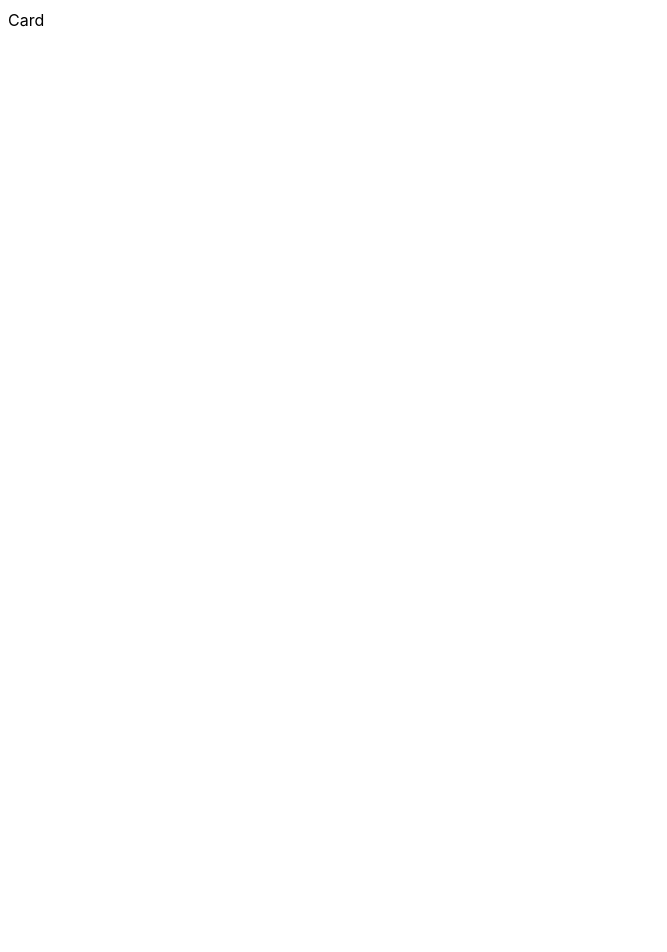
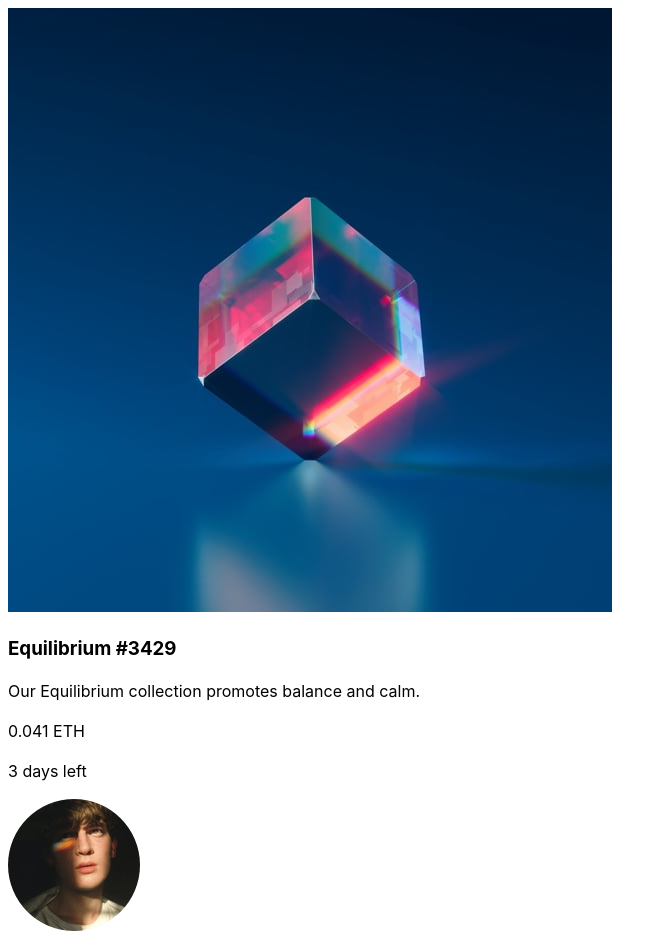
Before and after one commit to revuwem/nft-preview-card-component, a React (Vite) app: page / in a window 1280 px wide. Shown: the top 952 px of the page, without its empty margins (0-667 px from the left). Before the commit the page ends 800 px from the top, so only its background shows below. Built offline with nearby package versions, Linux system fonts and the light colour scheme.

Commit message:
feat: create components layout

```diff
--- a/src/App.tsx
+++ b/src/App.tsx
@@ -1,5 +1,11 @@
+import Card from "./components/Card";
+
 function App() {
-  return <div>Card</div>;
+  return (
+    <main>
+      <Card />
+    </main>
+  );
 }
 
 export default App;
--- /dev/null
+++ b/src/components/Card.tsx
@@ -0,0 +1,17 @@
+interface ICardProps {}
+
+const Card: React.FC<ICardProps> = () => {
+  return (
+    <section>
+      <img src="/images/image-equilibrium.jpg" alt="Image of equilibrium" />
+      <h3>Equilibrium #3429</h3>
+      <p>Our Equilibrium collection promotes balance and calm.</p>
+      <p>0.041 ETH</p>
+      <p>3 days left</p>
+      <img src="/images/image-avatar.png" alt="Image of author" />
+      <p>Creation of Jules Wyvern</p>
+    </section>
+  );
+};
+
+export default Card;
```
